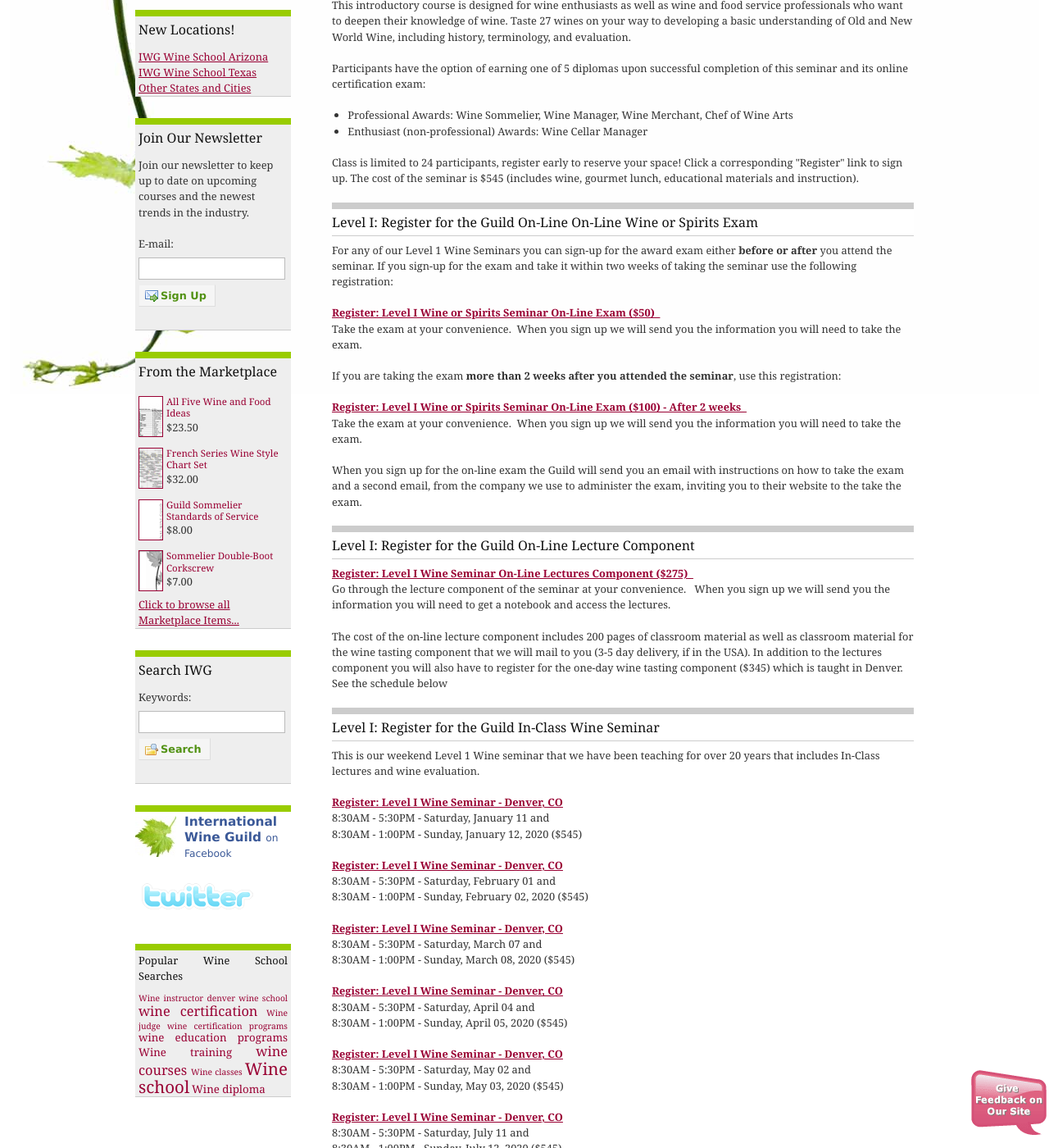
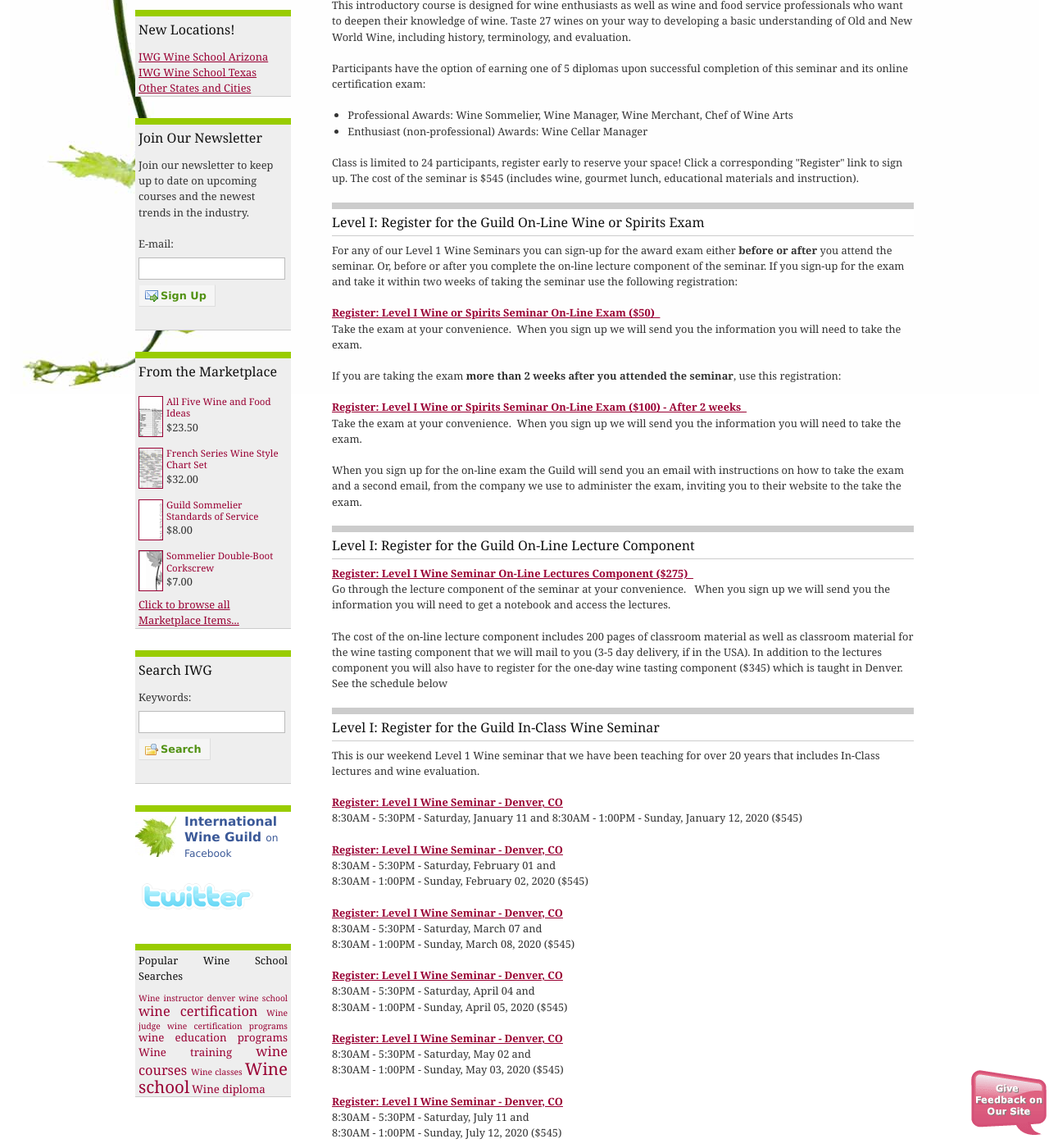
Before and after one commit to CKDev/internationalwineguild.com, a Jekyll site: the page built from register-for-the-guild-certification-seminar.html, in a window 1280 px wide and 1400 px high, scrolled down 500 px. Shown: the whole window at 82% size. Built offline with Jekyll 4.4.1, drawn with Linux system fonts in a browser that asks for light colours; a script that is not in the unit is left out; comment, search, counter and statistics services are not loaded.

Commit message:
Update register-for-the-guild-certification-seminar.html

```diff
--- a/register-for-the-guild-certification-seminar.html
+++ b/register-for-the-guild-certification-seminar.html
@@ -17,10 +17,10 @@
   sign up. The cost of the seminar is $545 (includes wine, gourmet lunch, educational materials and instruction).&nbsp;<b><br>
   </b></p>
 
-<h2>Level I: Register for the Guild On-Line On-Line Wine or Spirits Exam</h2>
+<h2>Level I: Register for the Guild On-Line Wine or Spirits Exam</h2>
 
 <p>For any of our Level 1 Wine Seminars you can sign-up for the award exam either <strong>before or after</strong>
-  you attend the seminar. If you sign-up for the exam and take it within two weeks of taking the seminar use the
+  you attend the seminar. Or, before or after you complete the on-line lecture component of the seminar. If you sign-up for the exam and take it within two weeks of taking the seminar use the
   following registration:</p>
 
 <p><a class="ga-track"
@@ -58,8 +58,7 @@
     href="http://ww4.aitsafe.com/cf/add.cfm?userid=6714687&amp;product=Level+I+Wine+Seminar+Denver++-++01/11-12, 2020&amp;price=545&amp;return=www.internationalwineguild.com/register-for-the-guild-certification-seminar">
     <strong>Register: Level I Wine Seminar - Denver, CO<br></strong>
   </a>
-  8:30AM - 5:30PM - Saturday, January 11 and<br>
-  8:30AM - 1:00PM - Sunday, January 12, 2020 ($545)
+  8:30AM - 5:30PM - Saturday, January 11 and 8:30AM - 1:00PM - Sunday, January 12, 2020 ($545)
 </p>
 
 <p>
```
